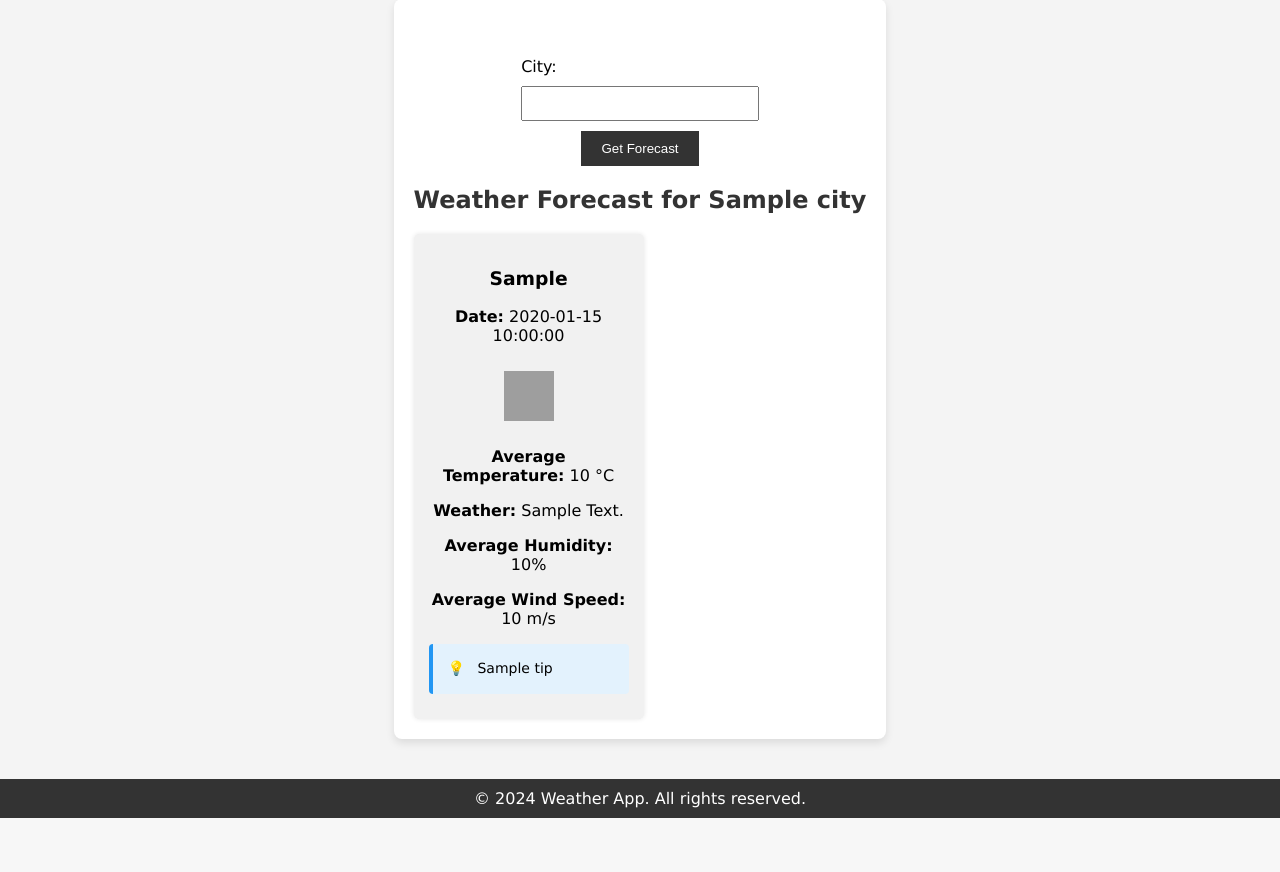
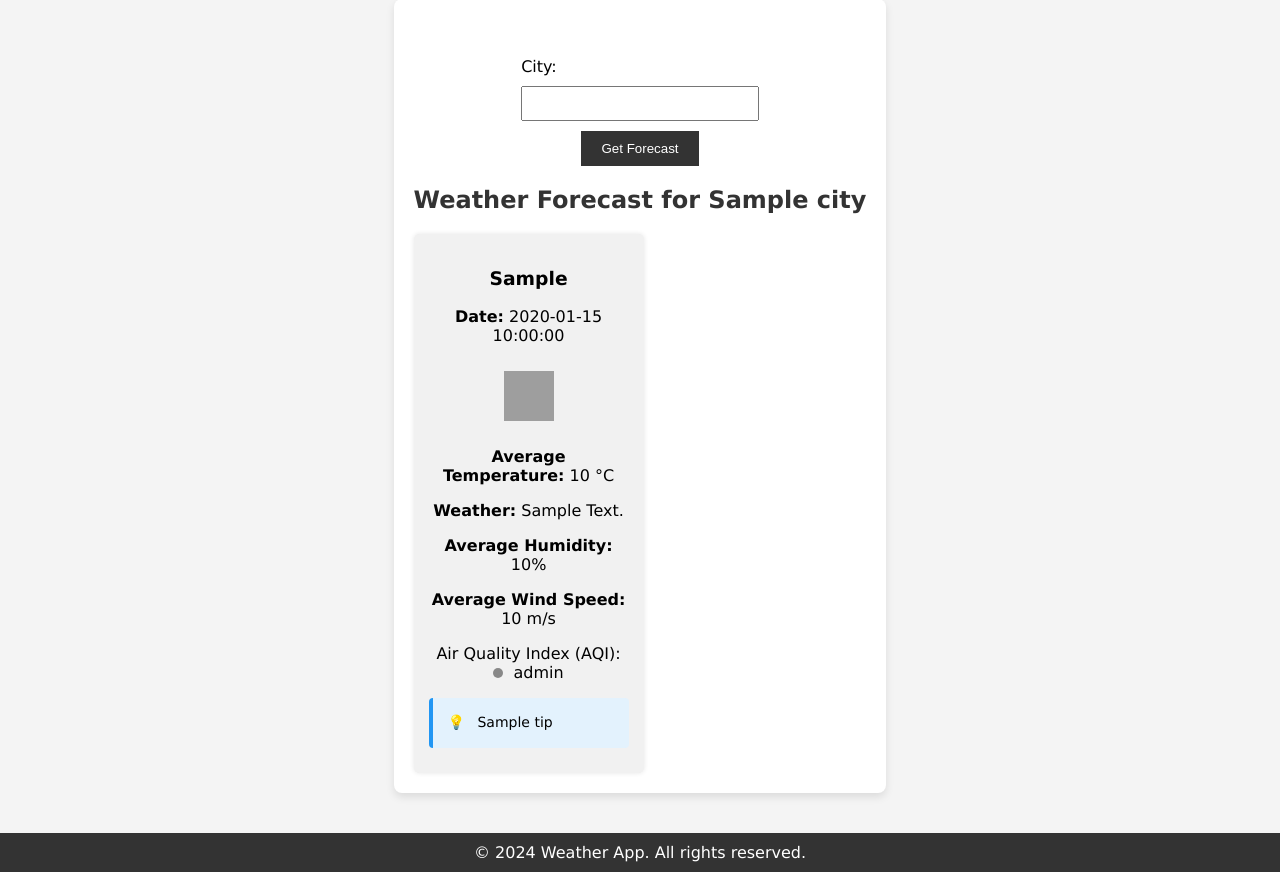
Before and after one commit to geechi653/itsc-4155-project3, a Flask app: template templates/forecast.html in a window 1280 px wide. Shown: the part 333-1205 px from the top of the page. Before the commit the page ends 1151 px from the top, so only its background shows below. Run offline with Flask 3, Linux system fonts and the light colour scheme; the template is opened without the code that fills it: most values are stand-ins (such as "Sample title", 1, 10 or a date in 2020); grey boxes are pictures that could not be loaded.

Commit message:
aqi changes

```diff
--- a/app.py
+++ b/app.py
@@ -50,9 +50,6 @@ def get_weather_tip(weather_desc, temp, humidity, wind_speed, unit='imperial'):
         tips.append("Strong winds! Secure loose objects and be careful when driving.")
 
     return tips
-
-
-
 
 # Rate limiting decorator
 def rate_limit(limit=60, per=60):
@@ -218,7 +215,9 @@ def process_five_day_forecast(data, unit='imperial'):
                 'weather_descriptions': [],
                 'humidity': [],
                 'wind_speeds': [],
-                'icons': []
+                'icons': [],
+                'lat': data['city']['coord']['lat'],
+                'lon': data['city']['coord']['lon']
             }
 
         daily_forecast[date_str]['temperatures'].append(item['main']['temp'])
@@ -229,6 +228,7 @@ def process_five_day_forecast(data, unit='imperial'):
 
     forecast_summary = []
     for date, values in daily_forecast.items():
+        aqi_data = get_aqi(values['lat'], values['lon'])
         avg_temp = sum(values['temperatures']) / len(values['temperatures'])
         avg_humidity = sum(values['humidity']) / len(values['humidity'])
         avg_wind_speed = sum(values['wind_speeds']) / len(values['wind_speeds'])
@@ -243,11 +243,10 @@ def process_five_day_forecast(data, unit='imperial'):
     'avg_wind_speed': avg_wind_speed,
     'description': common_description,
     'icon': common_icon,
+    'aqi' : aqi_data,
     'unit': '°F' if unit == 'imperial' else '°C',
     'tips': get_weather_tip(common_description, avg_temp, avg_humidity, avg_wind_speed, unit)
 })
-
-
 
     return forecast_summary
 
--- a/templates/forecast.html
+++ b/templates/forecast.html
@@ -23,6 +23,12 @@
             <p><strong>Weather:</strong> {{ day.description|title }}</p>
             <p><strong>Average Humidity:</strong> {{ day.avg_humidity|round(1) }}%</p>
             <p><strong>Average Wind Speed:</strong> {{ day.avg_wind_speed|round(1) }} m/s</p>
+            <p>
+                Air Quality Index (AQI):
+                <span style="display: inline-block; width: 10px; height: 10px; background-color: {{ day.aqi.color }}; border-radius: 50%; margin-right: 5px;"></span>
+                {{ day.aqi.level | default('N/A') }}
+            </p>
+
 
             {% if day.tips %}
             <div class="weather-tips">
```
